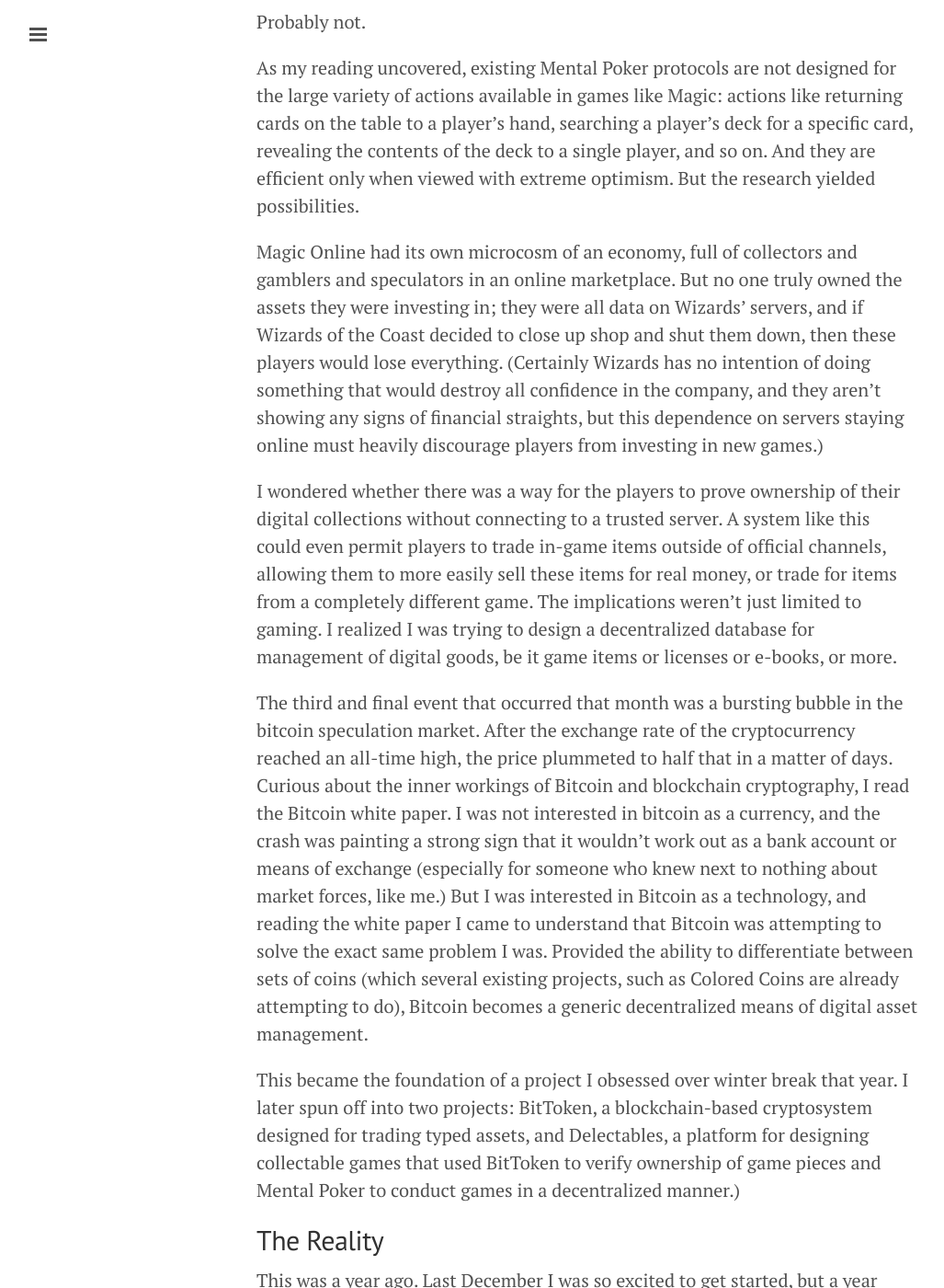
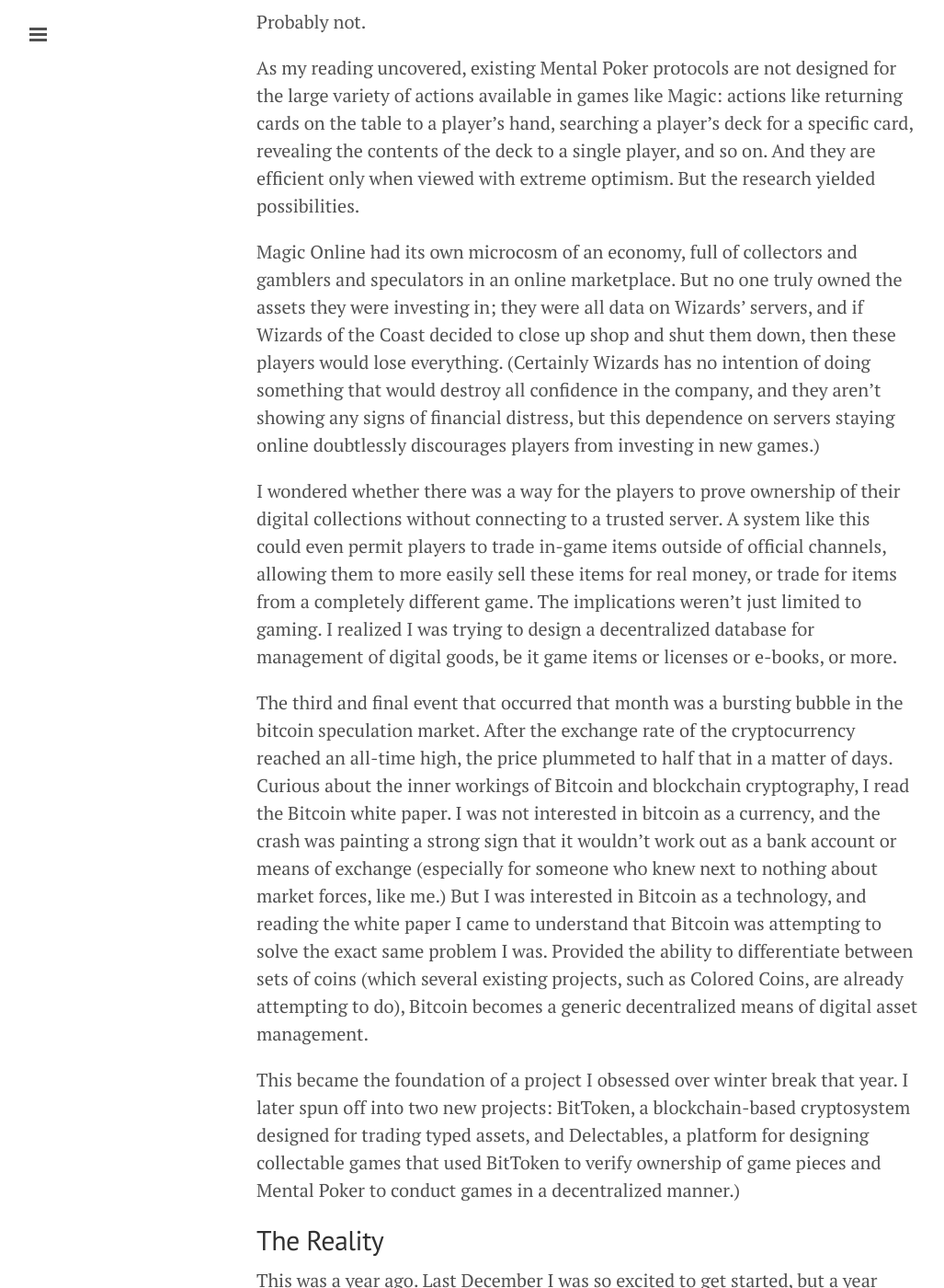
Before and after one commit to rainbowPhoenix/rainbowPhoenix.github.io, a Jekyll site: the page built from preview.md, in a window 1280 px wide and 1400 px high, scrolled down 1458 px. Shown: the whole window at 92% size, without its empty margins (1-1028 px from the left). Built offline with Jekyll 4.4.1, drawn with Linux system fonts in a browser that asks for light colours; Markdown is read by kramdown in place of the engine named in the settings.

Commit message:
Update preview.md

```diff
--- a/preview.md
+++ b/preview.md
@@ -26,13 +26,13 @@
 
 As my reading uncovered, existing Mental Poker protocols are not designed for the large variety of actions available in games like Magic: actions like returning cards on the table to a player's hand, searching a player's deck for a specific card, revealing the contents of the deck to a single player, and so on. And they are efficient only when viewed with extreme optimism. But the research yielded possibilities.
 
-Magic Online had its own microcosm of an economy, full of collectors and gamblers and speculators in an online marketplace. But no one truly owned the assets they were investing in; they were all data on Wizards' servers, and if Wizards of the Coast decided to close up shop and shut them down, then these players would lose everything. (Certainly Wizards has no intention of doing something that would destroy all confidence in the company, and they aren't showing any signs of financial straights, but this dependence on servers staying online must heavily discourage players from investing in new games.)
+Magic Online had its own microcosm of an economy, full of collectors and gamblers and speculators in an online marketplace. But no one truly owned the assets they were investing in; they were all data on Wizards' servers, and if Wizards of the Coast decided to close up shop and shut them down, then these players would lose everything. (Certainly Wizards has no intention of doing something that would destroy all confidence in the company, and they aren't showing any signs of financial distress, but this dependence on servers staying online doubtlessly discourages players from investing in new games.)
 
 I wondered whether there was a way for the players to prove ownership of their digital collections without connecting to a trusted server.  A system like this could even permit players to trade in-game items outside of official channels, allowing them to more easily sell these items for real money, or trade for items from a completely different game. The implications weren’t just limited to gaming. I realized I was trying to design a decentralized database for management of digital goods, be it game items or licenses or e-books, or more.
 
-The third and final event that occurred that month was a bursting bubble in the bitcoin speculation market. After the exchange rate of the cryptocurrency reached an all-time high, the price plummeted to half that in a matter of days. Curious about the inner workings of Bitcoin and blockchain cryptography, I read the Bitcoin white paper.  I was not interested in bitcoin as a currency, and the crash was painting a strong sign that it wouldn’t work out as a bank account or means of exchange (especially for someone who knew next to nothing about market forces, like me.)  But I was interested in Bitcoin as a technology, and reading the white paper I came to understand that Bitcoin was attempting to solve the exact same problem I was. Provided the ability to differentiate between sets of coins (which several existing projects, such as Colored Coins are already attempting to do), Bitcoin becomes a generic decentralized means of digital asset management.
+The third and final event that occurred that month was a bursting bubble in the bitcoin speculation market. After the exchange rate of the cryptocurrency reached an all-time high, the price plummeted to half that in a matter of days. Curious about the inner workings of Bitcoin and blockchain cryptography, I read the Bitcoin white paper.  I was not interested in bitcoin as a currency, and the crash was painting a strong sign that it wouldn’t work out as a bank account or means of exchange (especially for someone who knew next to nothing about market forces, like me.)  But I was interested in Bitcoin as a technology, and reading the white paper I came to understand that Bitcoin was attempting to solve the exact same problem I was. Provided the ability to differentiate between sets of coins (which several existing projects, such as Colored Coins, are already attempting to do), Bitcoin becomes a generic decentralized means of digital asset management.
 
-This became the foundation of a project I obsessed over winter break that year. I later spun off into two projects: BitToken, a blockchain-based cryptosystem designed for trading typed assets, and Delectables, a platform for designing collectable games that used BitToken to verify ownership of game pieces and Mental Poker to conduct games in a decentralized manner.)
+This became the foundation of a project I obsessed over winter break that year. I later spun off into two new projects: BitToken, a blockchain-based cryptosystem designed for trading typed assets, and Delectables, a platform for designing collectable games that used BitToken to verify ownership of game pieces and Mental Poker to conduct games in a decentralized manner.)
 
 The Reality
 -----------
```
